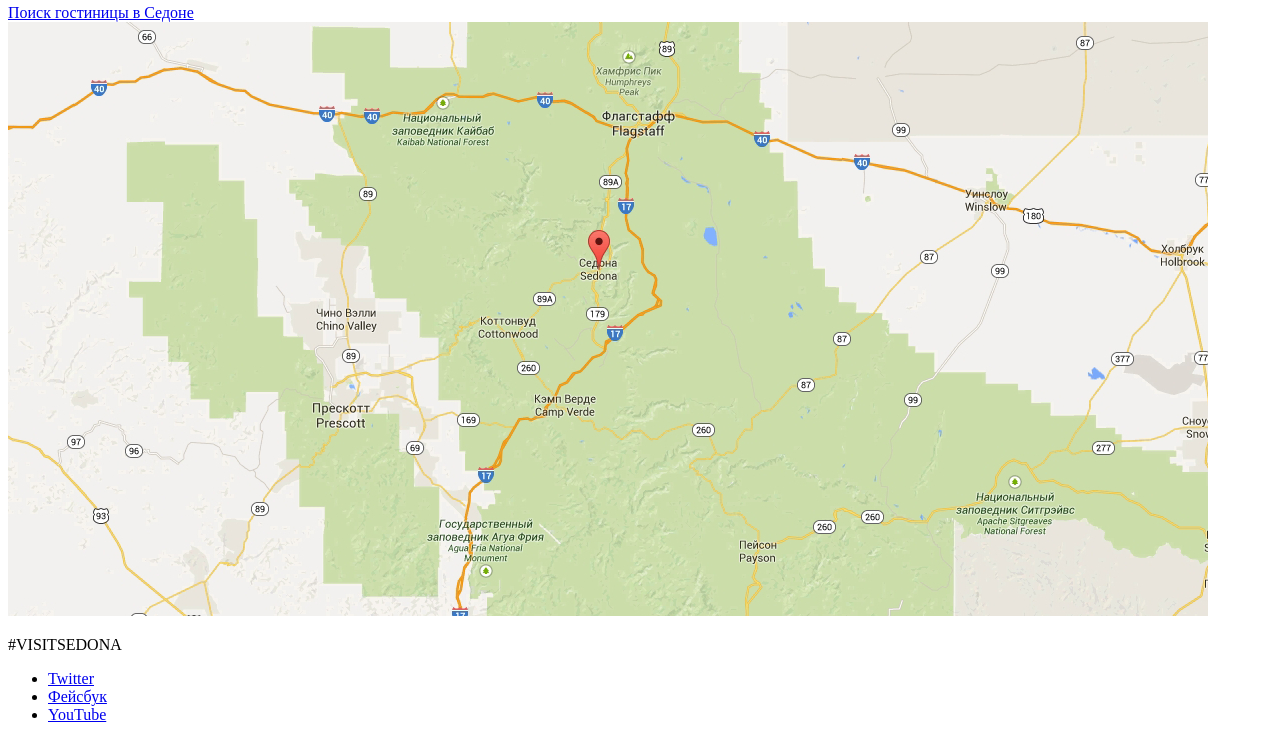
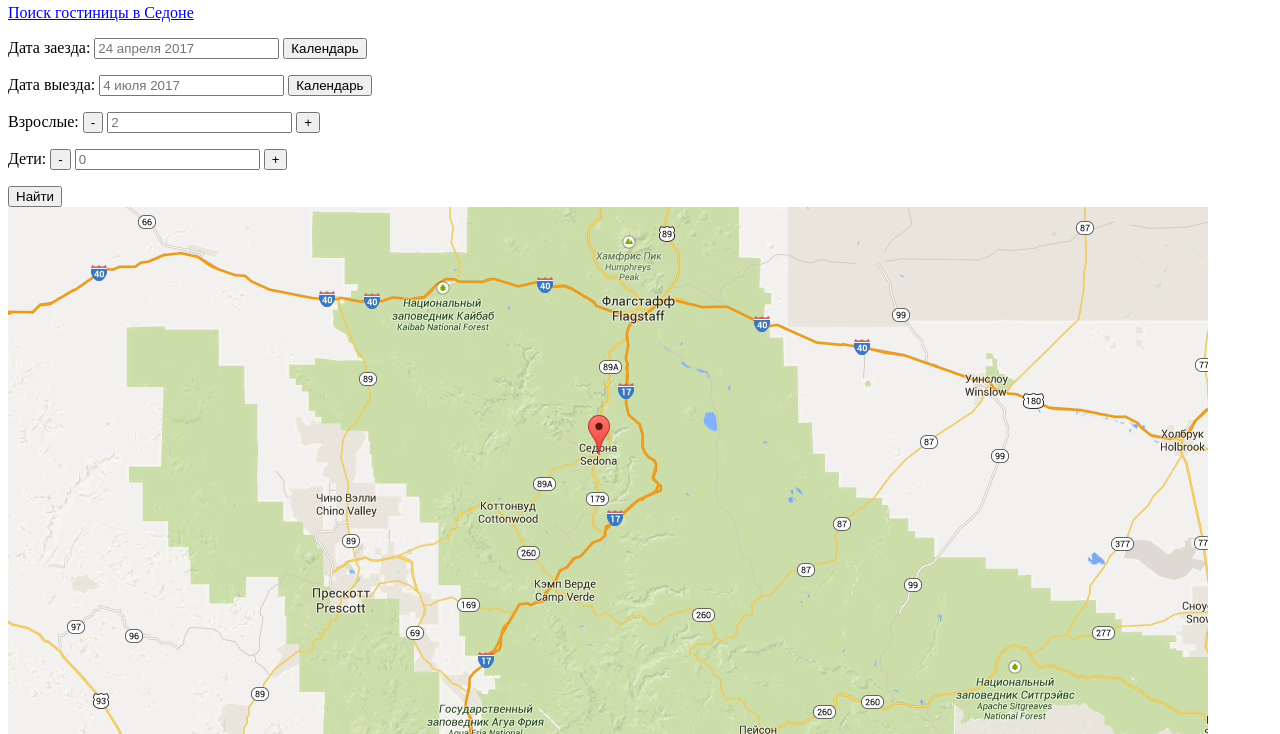
Before and after one commit to Netushe/962691-sedona-24, a plain HTML site: page index.html in a window 1280 px wide. Shown: the part 1973-2707 px from the top of the page. Drawn offline with Linux system fonts and the light colour scheme.

Commit message:
Добавил форму на глав. страницу

```diff
--- a/index.html
+++ b/index.html
@@ -63,6 +63,31 @@
         </p>
       </div>
       <a href="form.html" class="button button-form">Поиск гостиницы в Седоне</a>
+      <form class="hotel-find-form" action="https://echo.htmlacademy.ru" method="post">
+        <p class="find_hotels_arrive">
+          <label for="arrival_date">Дата заезда:</label>
+          <input class="date_input" type="text" name="arrival_date" id="arrival_date" placeholder="24 апреля 2017">
+          <button class="calendar_arrival_date" type="button" name="calendar_arrival_date">Календарь</button>
+        </p>
+        <p class="find_hotels_departure">
+          <label for="departure_date">Дата выезда:</label>
+          <input class="date_input" type="text" name="departure_date" id="departure_date" placeholder="4 июля 2017">
+          <button class="calendar_departure_date" type="button" name="calendar_departure_date">Календарь</button>
+        </p>
+        <p class="find_hotels_adults">
+          <label for="adults_count">Взрослые:</label>
+          <button class="form_button minus_button" type="button" name="adults_minus">-</button>
+          <input class="count" type="text" name="adults" id="adults_count" placeholder="2">
+          <button class="form_button plus_button" type="button" name="adults_plus">+</button>
+        </p>
+        <p class="find_hotels_children">
+          <label for="children_count">Дети:</label>
+          <button class="form_button minus_button" type="button" name="children_minus">-</button>
+          <input class="count" type="text" name="children" id="children_count" placeholder="0">
+          <button class="form_button plus_button" type="button" name="children_plus">+</button>
+        </p>
+        <button class="find_button" type="submit">Найти</button>
+      </form>
     </section>
   </main>
 
@@ -94,7 +119,6 @@
       <a href="https://htmlacademy.ru">
         <span class="developer-text">Website by</span>
         <img src="img/icon/logo-htmlacademy.svg" width="115" height="41" alt="htmlacademy">
-        <span class="developer-text-text">html academy</span>
       </a>
     </p>
   </footer>
```
Also changed, not shown: hotels.html (+15 -5 lines).
